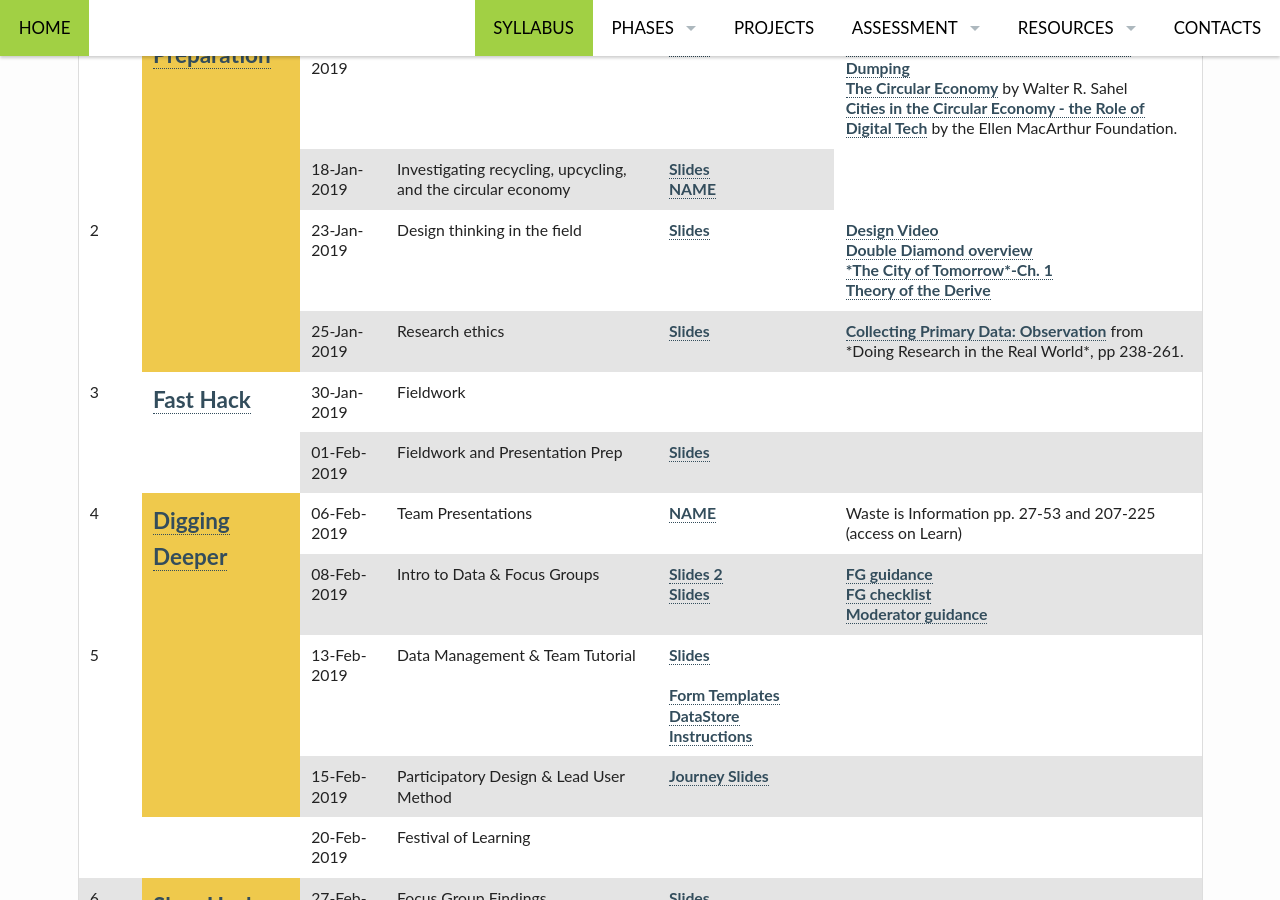
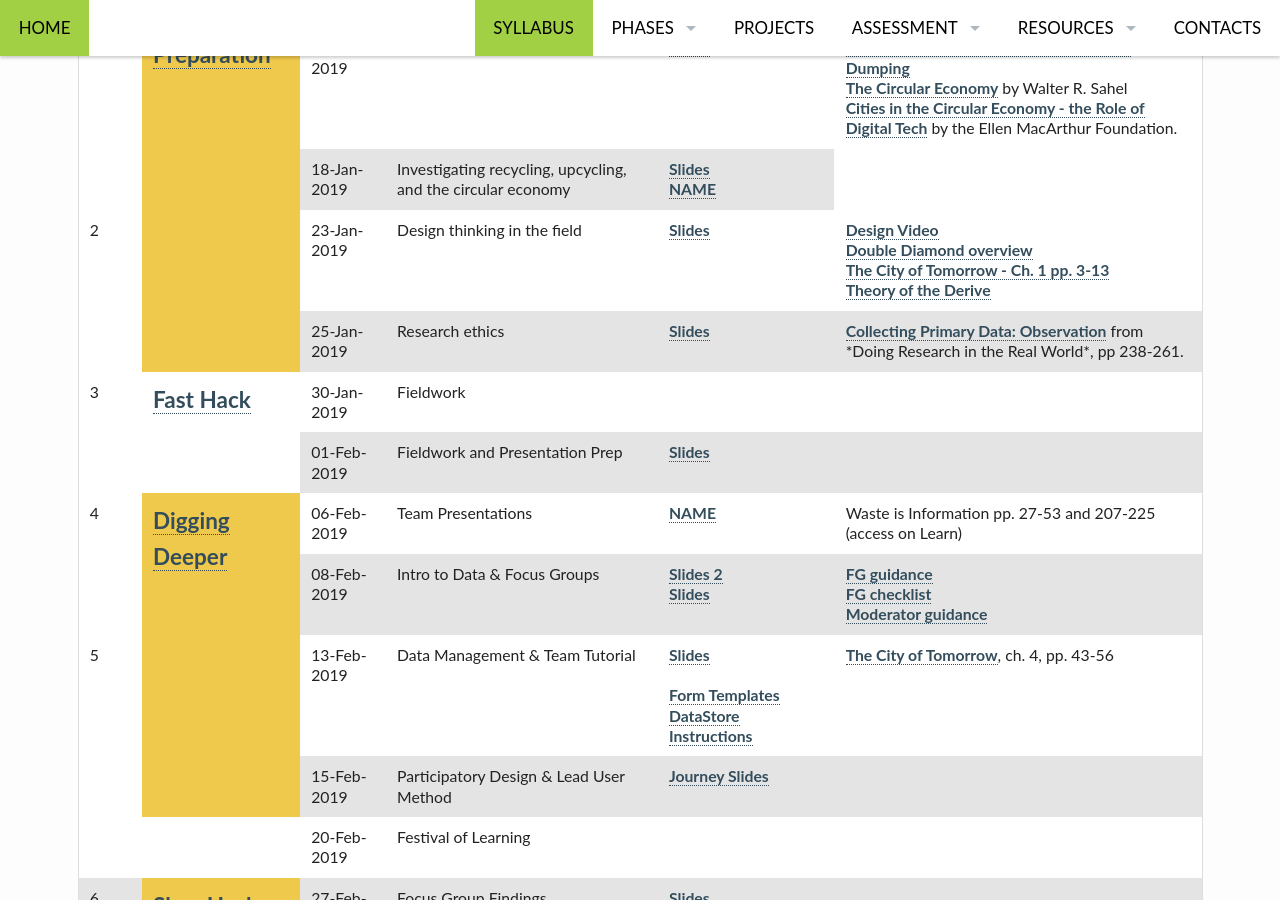
Before and after one commit to edinburghlivinglab/ddc, a Jekyll site: the page built from pages/syllabus.md, in a window 1280 px wide and 900 px high, scrolled down 883 px. Built offline with Jekyll 4.4.1, drawn with Linux system fonts in a browser that asks for light colours.

Commit message:
Update syllabus.md

```diff
--- a/pages/syllabus.md
+++ b/pages/syllabus.md
@@ -104,7 +104,7 @@ permalink: "/syllabus/"
 
                 </td>
                 <td><a href="https://youtu.be/JF2xaxjrQ7g">Design Video</a><br/>
-                <a href="http://www.thecreativeindustries.co.uk/uk-creative-overview/news-and-views/view-what-is-design-and-why-it-matters">Double Diamond overview</a><br/><a href="https://www.scribd.com/document/384155848/The-City-of-Tomorrow-Sensors-Networks-Hackers-And-the-Future-of-Urban-Life">*The City of Tomorrow*-Ch. 1</a><br/><a href="http://www.tbook.constantvzw.org/wp-content/derivedebord.pdf">Theory of the Derive</a>
+                <a href="http://www.thecreativeindustries.co.uk/uk-creative-overview/news-and-views/view-what-is-design-and-why-it-matters">Double Diamond overview</a><br/><a href="https://www.scribd.com/document/384155848/The-City-of-Tomorrow-Sensors-Networks-Hackers-And-the-Future-of-Urban-Life">The City of Tomorrow - Ch. 1 pp. 3-13</a><br/><a href="http://www.tbook.constantvzw.org/wp-content/derivedebord.pdf">Theory of the Derive</a>
                 </td>
             </tr>
             <tr>
@@ -163,7 +163,7 @@ permalink: "/syllabus/"
                 <a href="{{ site.baseurl }}/form_templates#focus_group_templates">Form Templates</a><br/>
                 <a href="{{ site.baseurl }}/data_store">DataStore Instructions</a>
                 </td>
-                <td>&nbsp;</td>
+                <td><a href="https://www.scribd.com/document/384155848/The-City-of-Tomorrow-Sensors-Networks-Hackers-And-the-Future-of-Urban-Life">The City of Tomorrow</a>, ch. 4, pp. 43-56</td>
             </tr>
             <tr>
                 <td>15-Feb-2019</td>
```
